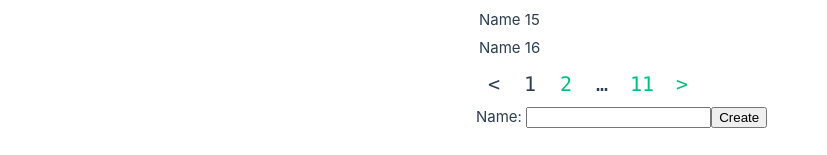
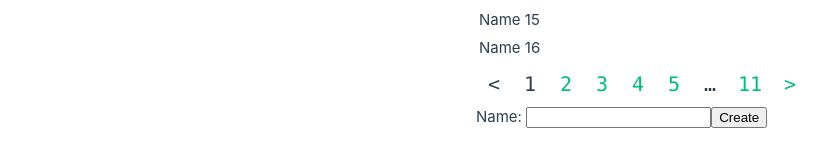
Before and after one commit to slovb/diggprov, a Vue app in the folder frontend/: page /user in a window 1280 px wide. Shown: the part 599-754 px from the top of the page, without its empty margins (164-991 px from the left). Built offline with nearby package versions, Linux system fonts and the light colour scheme; the HTML template or start-up script is replaced by a standard one.

Commit message:
Pager now always displays the same amount of choices

```diff
--- a/frontend/src/components/UserListPager.vue
+++ b/frontend/src/components/UserListPager.vue
@@ -1,5 +1,9 @@
 <script setup lang="ts">
 import { usePageStore } from '@/stores/page'
+import { computed } from 'vue'
+
+// When the number of pages is below this number, display all pages.
+const displayAllLimit = 7 // Must be 7 or greater
 
 const pageStore = usePageStore()
 
@@ -10,9 +14,164 @@ function increment(): void {
   pageStore.setPageNumber(pageStore.pageNumber + 1)
 }
 
-function displayPageNumber(num: number) {
-  return num + 1
+function displayPageNumber(num: number): string {
+  return String(num + 1)
 }
+
+// counter incremented on item creation
+let itemId = 0
+
+/**
+ * an item will represent either:
+ * 1. a link to a page displaying the pagenumber
+ * 2. a text containing an ellipsis
+ * 3. a text containing the currently active page
+ */
+class Item {
+  // text to display to the user
+  text: string
+
+  // page number if it is a link
+  pageNumber?: number
+
+  // true if it is a link
+  isLink: boolean
+
+  // active if it is representing the currently active page
+  active: boolean = false
+
+  // key for the display loop
+  id: number
+
+  constructor(text: string, pageNumber?: number) {
+    this.text = text
+    this.pageNumber = pageNumber
+    this.isLink = pageNumber !== undefined
+    this.id = itemId++
+  }
+}
+
+/**
+ * Represents a link to a page dispalying the pagenumber
+ */
+class PageItem extends Item {
+  constructor(pageNumber: number) {
+    super(displayPageNumber(pageNumber), pageNumber)
+  }
+}
+
+/**
+ * Represetns an ellipsis for when there are big gaps in the range
+ */
+class EllipsisItem extends Item {
+  constructor() {
+    super('…')
+  }
+}
+
+/**
+ * Represents the currently active page as an item
+ */
+class CurrentItem extends Item {
+  constructor() {
+    super(displayPageNumber(pageStore.pageNumber))
+    this.active = true
+  }
+}
+
+// Make a list of all pages as items without any ellipsis such as 1 2 3 4
+const allItems = computed(() => {
+  const items: Item[] = []
+  for (let i = 0; i < pageStore.pagesTotal; i++) {
+    if (i != pageStore.pageNumber) {
+      items.push(new PageItem(i))
+    } else {
+      items.push(new CurrentItem())
+    }
+  }
+  return items
+})
+
+// Make a truncated list of items such as 1 ... 6 7 8 ... 19
+const truncatedItems = computed(() => {
+  // This was written assuming to be able to display 7 items and will be assembled as prefix.concat(middle).concat(postfix)
+  const prefix: Item[] = []
+  const middle: Item[] = []
+  const postfix: Item[] = []
+
+  /**
+   * Prefix
+   */
+  if (pageStore.pagesBefore > 1) {
+    // start if not current
+    prefix.push(new PageItem(0))
+    if (pageStore.pagesBefore > 3) {
+      // ... if big gap
+      prefix.push(new EllipsisItem())
+    } else if (pageStore.pagesBefore == 3) {
+      // start + 1 if precisely gap of 3
+      prefix.push(new PageItem(1))
+    }
+  }
+
+  /**
+   * Postfix
+   */
+  if (pageStore.pagesAfter > 1) {
+    // end if not current
+    postfix.push(new PageItem(pageStore.pagesTotal - 1))
+    if (pageStore.pagesAfter > 3) {
+      // ... if big gap
+      postfix.push(new EllipsisItem())
+    } else if (pageStore.pagesAfter == 3) {
+      // end - 1 if precisely gap of 3
+      postfix.push(new PageItem(pageStore.pagesTotal - 2))
+    }
+    postfix.reverse()
+  }
+
+  /**
+   * Middle
+   */
+  if (pageStore.pagesBefore > 0) {
+    // current - 1 if able
+    middle.push(new PageItem(pageStore.pageNumber - 1))
+  }
+  // current
+  middle.push(new CurrentItem())
+  if (pageStore.pagesAfter > 0) {
+    // current + 1 if able
+    middle.push(new PageItem(pageStore.pageNumber + 1))
+  }
+
+  // padding middle to make uniform length
+  if (prefix.length < 2) {
+    // short prefix
+    let num = pageStore.pageNumber + 2
+    while (prefix.length + middle.length < 5) {
+      middle.push(new PageItem(num))
+      num++
+    }
+  }
+  if (postfix.length < 2) {
+    // short postfix
+    let num = pageStore.pageNumber - 2
+    while (postfix.length + middle.length < 5) {
+      middle.unshift(new PageItem(num))
+      num--
+    }
+  }
+
+  return prefix.concat(middle).concat(postfix)
+})
+
+// pick the truncated list of items if there would be too many otherwise
+const items = computed(() => {
+  if (pageStore.pagesTotal > displayAllLimit) {
+    return truncatedItems.value
+  }
+  return allItems.value
+})
 </script>
 
 <template>
@@ -21,24 +180,11 @@ function displayPageNumber(num: number) {
       <a href="#" v-if="pageStore.pagesBefore > 0" @click.prevent="decrement">&lt;</a>
       <span v-else>&lt;</span>
     </li>
-    <li v-if="pageStore.pagesBefore > 0">
-      <a href="#" @click.prevent="pageStore.setPageNumber(0)">{{ displayPageNumber(0) }}</a>
-    </li>
-    <li v-if="pageStore.pagesBefore > 2"><span>&hellip;</span></li>
-    <li v-if="pageStore.pagesBefore > 1">
-      <a href="#" @click.prevent="decrement">{{ displayPageNumber(pageStore.pageNumber - 1) }}</a>
-    </li>
-    <li class="active">
-      <span>{{ displayPageNumber(pageStore.pageNumber) }}</span>
-    </li>
-    <li v-if="pageStore.pagesAfter > 1">
-      <a href="#" @click.prevent="increment">{{ displayPageNumber(pageStore.pageNumber + 1) }}</a>
-    </li>
-    <li v-if="pageStore.pagesAfter > 2"><span>&hellip;</span></li>
-    <li v-if="pageStore.pagesAfter > 0">
-      <a href="#" @click.prevent="pageStore.setPageNumber(pageStore.pagesTotal - 1)">{{
-        pageStore.pagesTotal
+    <li v-for="item in items" :key="item.id" :class="{ active: item.active }">
+      <a v-if="item.isLink" href="#" @click.prevent="pageStore.setPageNumber(item.pageNumber!)">{{
+        item.text
       }}</a>
+      <span v-else>{{ item.text }}</span>
     </li>
     <li>
       <a href="#" v-if="pageStore.pagesAfter > 0" @click.prevent="increment">&gt;</a>
```
